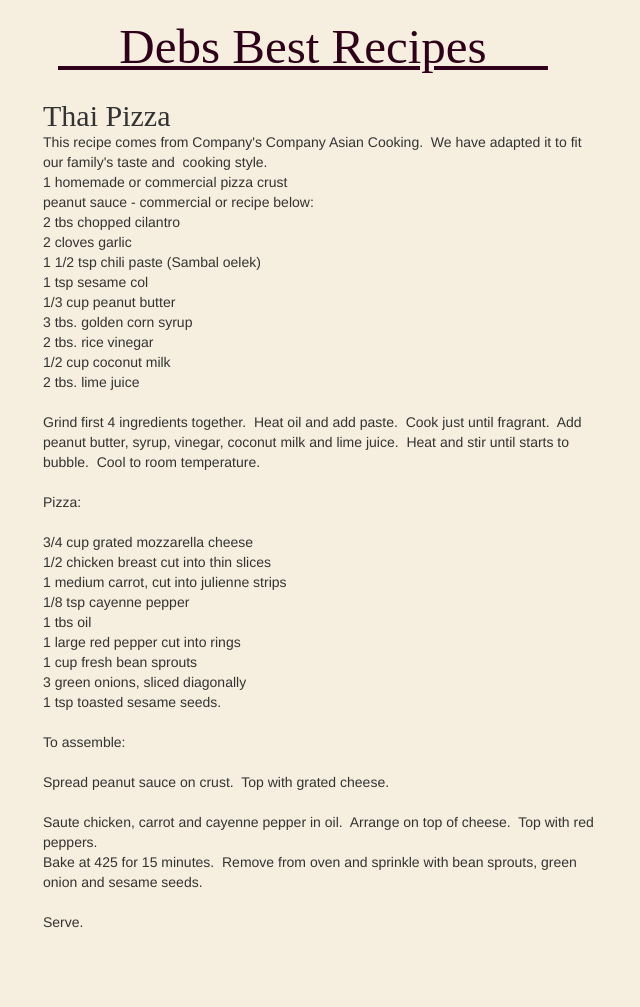
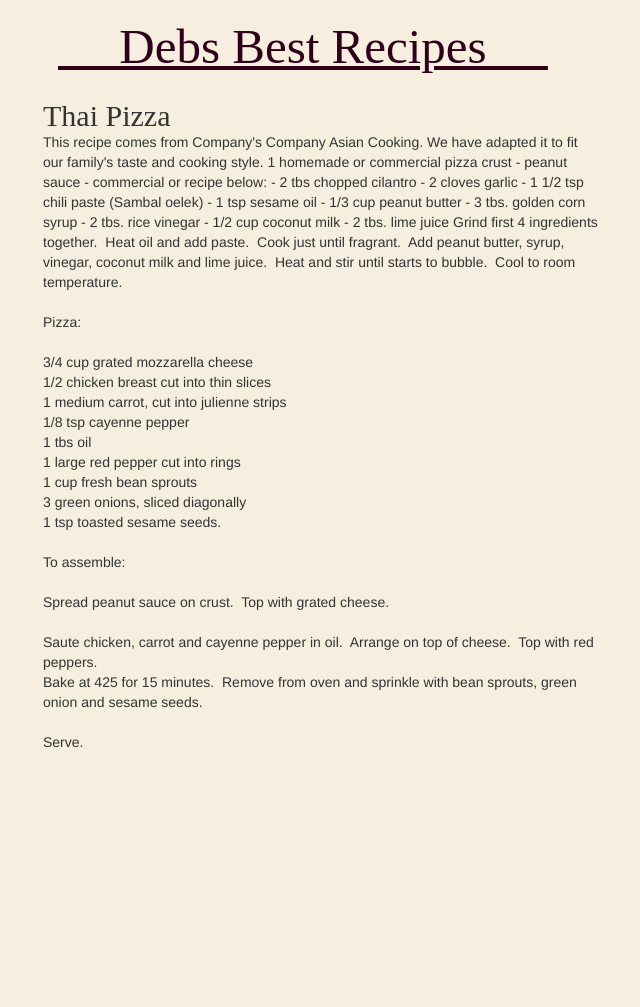
Before and after one commit to JonahBraun/debs-recipes, a Jekyll site: the page built from _posts/2007-08-17-thai-pizza.html, in a window 1280 px wide. Shown: the whole page, without its empty margins (12-652 px from the left). Built offline with Jekyll 4.4.1, drawn with Linux system fonts in a browser that asks for light colours; nearby versions of some CDN libraries; some web fonts are replaced; Markdown is read by kramdown in place of the engine named in the settings; after the commit the page ends 900 px from its top, so only the background shows below that.

Commit message:
Update 2007-08-17-thai-pizza.html

```diff
--- a/_posts/2007-08-17-thai-pizza.html
+++ b/_posts/2007-08-17-thai-pizza.html
@@ -3,5 +3,18 @@
 title: Thai Pizza
 category: poultry
 ---
-This recipe comes from Company's Company Asian Cooking.&nbsp; We have adapted it to fit our family's taste and&nbsp; cooking style.<br />
-1 homemade or commercial pizza crust<br />peanut sauce - commercial or recipe below:<br />2 tbs chopped cilantro<br />2 cloves garlic<br />1 1/2 tsp chili paste (Sambal oelek)<br />1 tsp sesame col<br />1/3 cup peanut butter<br />3 tbs. golden corn syrup<br />2 tbs. rice vinegar<br />1/2 cup coconut milk<br />2 tbs. lime juice<br /><br />Grind first 4 ingredients together.&nbsp; Heat oil and add paste.&nbsp; Cook just until fragrant.&nbsp; Add peanut butter, syrup, vinegar, coconut milk and lime juice.&nbsp; Heat and stir until starts to bubble.&nbsp; Cool to room temperature.<br /><br />Pizza:<br /><br />3/4 cup grated mozzarella cheese<br />1/2 chicken breast cut into thin slices<br />1 medium carrot, cut into julienne strips<br />1/8 tsp cayenne pepper<br />1 tbs oil<br />1 large red pepper cut into rings<br />1 cup fresh bean sprouts<br />3 green onions, sliced diagonally<br />1 tsp toasted sesame seeds.<br /><br />To assemble:<br /><br />Spread peanut sauce on crust.&nbsp; Top with grated cheese.<br /><br />Saute chicken, carrot and cayenne pepper in oil.&nbsp; Arrange on top of cheese.&nbsp; Top with red peppers.<br />Bake at 425 for 15 minutes.&nbsp; Remove from oven and sprinkle with bean sprouts, green onion and sesame seeds.<br /><br />Serve.<br /><br /><br /><br />
+This recipe comes from Company's Company Asian Cooking. We have adapted it to fit our family's taste and cooking style.
+
+1 homemade or commercial pizza crust
+- peanut sauce - commercial or recipe below:
+- 2 tbs chopped cilantro
+- 2 cloves garlic
+- 1 1/2 tsp chili paste (Sambal oelek)
+- 1 tsp sesame oil
+- 1/3 cup peanut butter
+- 3 tbs. golden corn syrup
+- 2 tbs. rice vinegar
+- 1/2 cup coconut milk
+- 2 tbs. lime juice
+
+Grind first 4 ingredients together.&nbsp; Heat oil and add paste.&nbsp; Cook just until fragrant.&nbsp; Add peanut butter, syrup, vinegar, coconut milk and lime juice.&nbsp; Heat and stir until starts to bubble.&nbsp; Cool to room temperature.<br /><br />Pizza:<br /><br />3/4 cup grated mozzarella cheese<br />1/2 chicken breast cut into thin slices<br />1 medium carrot, cut into julienne strips<br />1/8 tsp cayenne pepper<br />1 tbs oil<br />1 large red pepper cut into rings<br />1 cup fresh bean sprouts<br />3 green onions, sliced diagonally<br />1 tsp toasted sesame seeds.<br /><br />To assemble:<br /><br />Spread peanut sauce on crust.&nbsp; Top with grated cheese.<br /><br />Saute chicken, carrot and cayenne pepper in oil.&nbsp; Arrange on top of cheese.&nbsp; Top with red peppers.<br />Bake at 425 for 15 minutes.&nbsp; Remove from oven and sprinkle with bean sprouts, green onion and sesame seeds.<br /><br />Serve.<br /><br /><br /><br />
```
